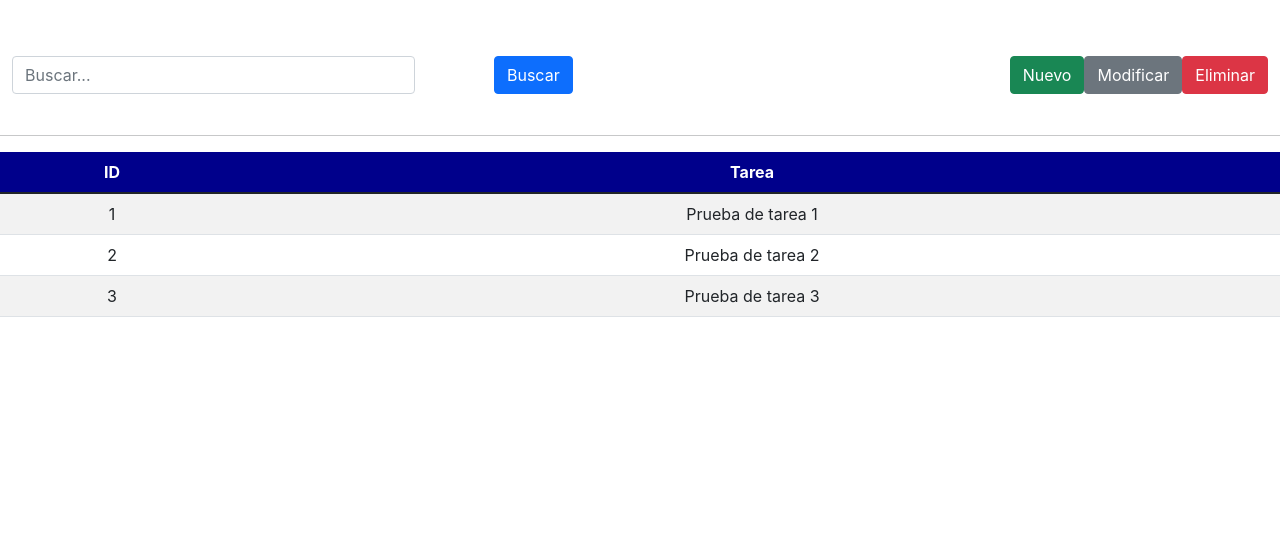
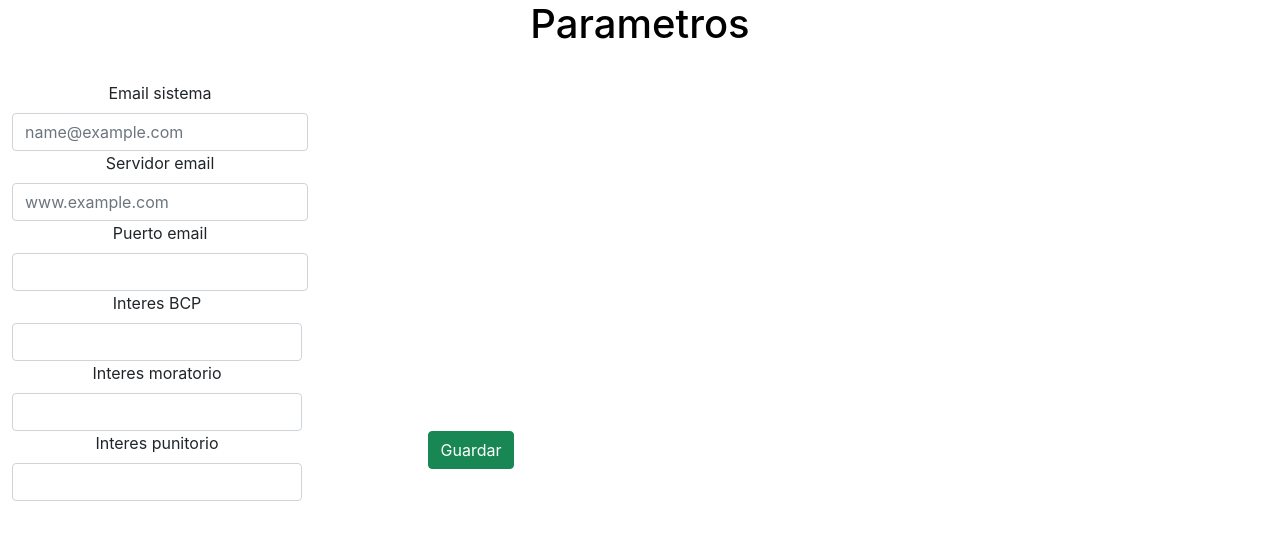
Before and after one commit to AlbertV99/B-VG-front, a React (Create React App) app: page / in a window 1280 px wide. Shown: the top 540 px of the page. Built offline with nearby package versions, Linux system fonts and the light colour scheme.

Commit message:
parametro
modficacion del formulario y panel de parametros

```diff
--- a/src/componentes/Parametro/Formulario.js
+++ b/src/componentes/Parametro/Formulario.js
@@ -16,34 +16,44 @@ const Formulario = (props) => {
   return (
     <>
         <div className="container">
-            <div className="row ">
-                <div class="mb-3">
+            <div class="row">
+                <div class="col-lg-3">
                     <label for="mailSaliente" class="form-label">Email sistema</label>
                     <input name="mailSaliente" type="email" class="form-control" id="mailSaliente" placeholder="name@example.com" onChange={handleChange} value={dato.mailSaliente}/>
                 </div>
-                <div class="mb-3">
+            </div>
+            <div class="row">
+                <div class="col-lg-3">
                     <label for="servidorMail" class="form-label">Servidor email</label>
                     <input name="servidorMail" type="text" class="form-control" id="servidorMail" placeholder="www.example.com" onChange={handleChange} value={dato.servidorMail}/>
                 </div>
-                <div class="mb-3">
+            </div>
+            <div class="row">
+                <div class="col-lg-3">
                     <label for="puertoMail" class="form-label">Puerto email</label>
                     <input name="puertoMail" min="0" type="number" class="form-control" id="puertoMail"  onChange={handleChange} value={dato.puertoMail}/>
+                    </div>
                 </div>
-                <div class="mb-3">
+            </div>
+            <div class="row">
+                <div class="col-lg-3">
                     <label for="interesBcp" class="form-label">Interes BCP</label>
                     <input name="interesBcp" min="0" type="number" class="form-control" id="interesBcp" onChange={handleChange} value={dato.interesBcp}/>
                 </div>
-                <div class="mb-3">
+            </div>
+            <div class="row">
+                <div class="col-lg-3">
                     <label for="interesMoratorio" class="form-label">Interes moratorio</label>
                     <input name="interesMoratorio" min="0" type="number" class="form-control" id="interesMoratorio" onChange={handleChange} value={dato.interesMoratorio}/>
                 </div>
-                <div class="mb-3">
+            </div>
+            <div class="row">
+                <div class="col-lg-3">
                     <label for="interesPunitorio" class="form-label">Interes punitorio</label>
                     <input name="interesPunitorio" min="0" type="number" class="form-control" id="interesPunitorio" onChange={handleChange} value={dato.interesPunitorio}/>
-                </div>
-                <div className="col-sm-2">
-                    <button onClick={handleAdd} className="btn btn-success">Guardar</button>
-                </div>
+            </div>
+            <div className="col-lg-3">
+                 <button onClick={handleAdd} className="btn btn-success">Guardar</button>
             </div>
         </div>
     </>
--- a/src/componentes/Parametro/Panel.js
+++ b/src/componentes/Parametro/Panel.js
@@ -1,5 +1,4 @@
 import React,{useState} from 'react'
-import Tabla from './Tabla'
 import Formulario from './Formulario'
 
 
@@ -17,35 +16,11 @@ const Panel = () => {
     return (
         <div className="container-fluid">
             <div className="row">
-                <h1 style={{color:"white"}}>Usuario</h1>
-            </div>
-            <div className="row">
-                <div className="col-sm-6">
-                    <form >
-                        <div className="row">
-                            <div className="col-sm-8">
-                                <input type="text" className="form-control" placeholder="Buscar..."/>
-                            </div>
-                            <div className="col-sm-4">
-                                <button className="btn-primary btn" type='submit'>Buscar</button>
-                            </div>
-                        </div>
-                    </form>
-                </div>
-                <div className="col-sm-6 text-end">
-                    <button className="btn btn-success" onClick={()=>{ setEstadoForm(!estadoForm)}}>{!estadoForm?"Nuevo":"Cerrar"}</button>
-                    <button className="btn btn-secondary" onClick={()=>{}}>Modificar</button>
-                    <button className="btn btn-danger" onClick={()=>{}}>Eliminar</button>
-                </div>
+                <h1 style={{color:"black"}}>Parametros</h1>
             </div>
             <div className="row" style={{paddingTop:"25px"}}>
-                {estadoForm && <Formulario/>}
+                <Formulario/>
                 <p></p>
-                <hr/>
-            </div>
-            <div className="row">
-                <br/>
-                <Tabla datos={datos}/>
             </div>
         </div>
     )
```
